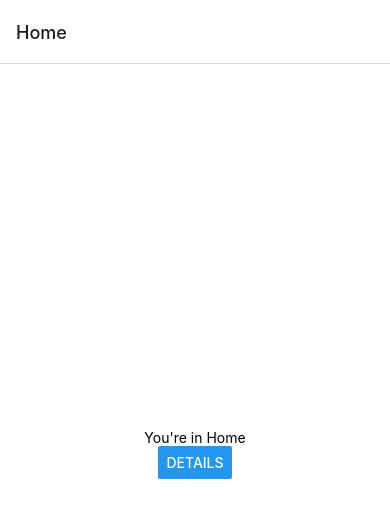
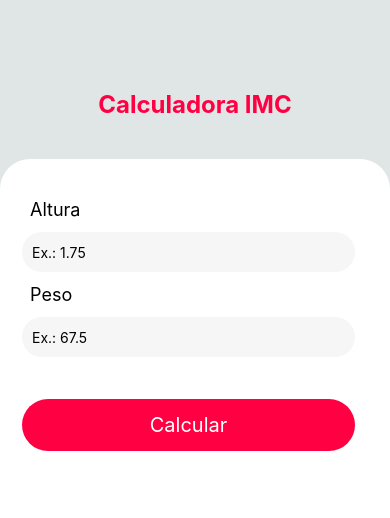
Before and after one commit to ruansilva149/aulaspam, a React Native app: screen / in a window 390 px wide. Shown: the top 518 px of the page. Built offline with nearby package versions, Linux system fonts and the light colour scheme.

Commit message:
feat: use flat list

```diff
--- a/App.js
+++ b/App.js
@@ -11,18 +11,23 @@ const Stack = createNativeStackNavigator();
 
 export default function App() {
   return (
-    <NavigationContainer>
-      <Stack.Navigator>
-        <Stack.Screen
-          name='Home'
-          component={HomeScreen}
-        />
-        <Stack.Screen
-          name='Detalhes'
-          component={DetailsScreen}
-        />
-      </Stack.Navigator>
-    </NavigationContainer>
+    // <NavigationContainer>
+    //   <Stack.Navigator>
+    //     <Stack.Screen
+    //       name='Home'
+    //       component={HomeScreen}
+    //     />
+    //     <Stack.Screen
+    //       name='Detalhes'
+    //       component={DetailsScreen}
+    //     />
+    //   </Stack.Navigator>
+    // </NavigationContainer>
+
+    <View style={styles.container}>
+      <Title/>
+      <Form/>
+    </View>
   );
 }
 
--- a/src/components/Form/index.js
+++ b/src/components/Form/index.js
@@ -1,5 +1,5 @@
 import { React, useState } from "react";
-import { TextInput, Text, View, TouchableOpacity } from "react-native";
+import { TextInput, Text, View, Pressable, FlatList } from "react-native";
 import ResultImc from "./ResultImc";
 import styles from "./style";
 
@@ -11,35 +11,43 @@ export default function Form()
     const [imc, setImc] = useState(null);
     const [textButton, setTextButton] = useState("Calcular");
 
+    const [imcList, setImcList] = useState([]);
+
     function imcCalculator()
     {
-        return setImc((weight/(height*height)).toFixed(2));
+        let totalImc = (weight/(height*height)).toFixed(2)
+
+        setImcList((arr) => [...arr, {id: new Date().getTime(), imc: totalImc}])
+
+        setImc(totalImc);
     }
 
     function validatorImc()
     {
+        console.log(imcList)
         if (weight != null && height != null) {
             imcCalculator()
-            setHeight('')
-            setWeight('')
+            setHeight()
+            setWeight()
             setMessageImc("Seu IMC é igual: ")
             setTextButton("Calcular novamente")
-            return
+        } else {
+            setImc(null)
+            setTextButton("Calcular")
+            setMessageImc("preencha o peso e a altura")
         }
-
-        setImc(null)
-        setTextButton("Calcular")
-        setMessageImc("preencha o peso e a altura")
     }
 
     return(
         <View style={styles.formContext}>
+
+            {imc == null ?
             <View style={styles.form}>
                 <Text style={styles.formLabel}>Altura</Text>
                 <TextInput
                     onChangeText={setHeight}
                     placeholder="Ex.: 1.75"
-                    keyboardType="numeric"
+                    inputMode="numeric"
                     value={height}
                     style={styles.formInput}
                 />
@@ -48,21 +56,47 @@ export default function Form()
                 <TextInput
                     onChangeText={setWeight}
                     placeholder="Ex.: 67.5"
-                    keyboardType="numeric"
+                    inputMode="numeric"
                     value={weight}
                     style={styles.formInput}
                 />
 
-                <TouchableOpacity
+                <Pressable
                     title={textButton}
                     onPress={() => validatorImc()}
                     style={styles.formButton}
                 >
                     <Text style={styles.formButtonText}>{textButton}</Text>
-                </TouchableOpacity>
+                </Pressable>
             </View>
+            :
+            <View style={styles.showImc}>
+                <ResultImc messageResultImc={messageImc} resultImc={imc}/>
+                <Pressable
+                    title={textButton}
+                    onPress={() => validatorImc()}
+                    style={styles.formButton}
+                >
+                    <Text style={styles.formButtonText}>{textButton}</Text>
+                </Pressable>
+            </View>
+            }
 
-            <ResultImc messageResultImc={messageImc} resultImc={imc}/>
+            <FlatList
+                style={styles.imcList}
+                data={imcList.reverse()}
+                renderItem={({item}) => {
+                    return (
+                        <Text style={styles.imcListItem}>
+                            <Text style={styles.imcListItemText}>Resultados IMC = </Text>
+                            {item.imc}
+                        </Text>
+                    )
+                }}
+                keyExtractor={(item) => {
+                    item.id
+                }}
+            />
         </View>
     );
 }
--- a/src/components/Form/style.js
+++ b/src/components/Form/style.js
@@ -44,6 +44,25 @@ const styles = StyleSheet.create({
     formButtonText: {
         fontSize:20,
         color: "#fff",
+    },
+
+    showImc: {
+        width:"100%",
+        height:"50%",
+    },
+    imcList: {
+        marginTop:20
+    },
+    imcListItem: {
+        fontSize:20,
+        color:"red",
+        height:50,
+        width:"100%",
+        paddingRight:20
+    },
+    imcListItemText: {
+        fontSize:16,
+        color:"red"
     }
 })
 
```
